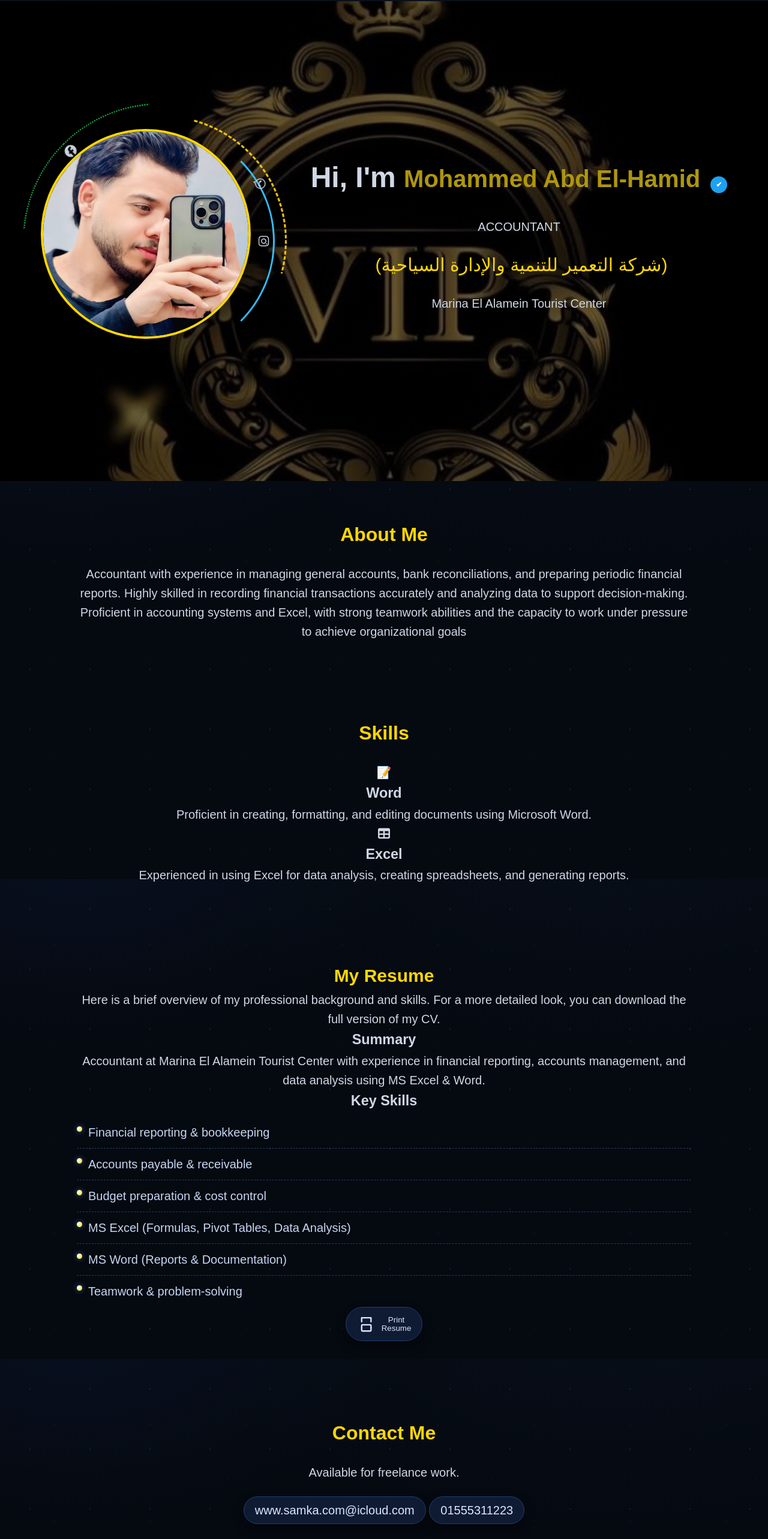
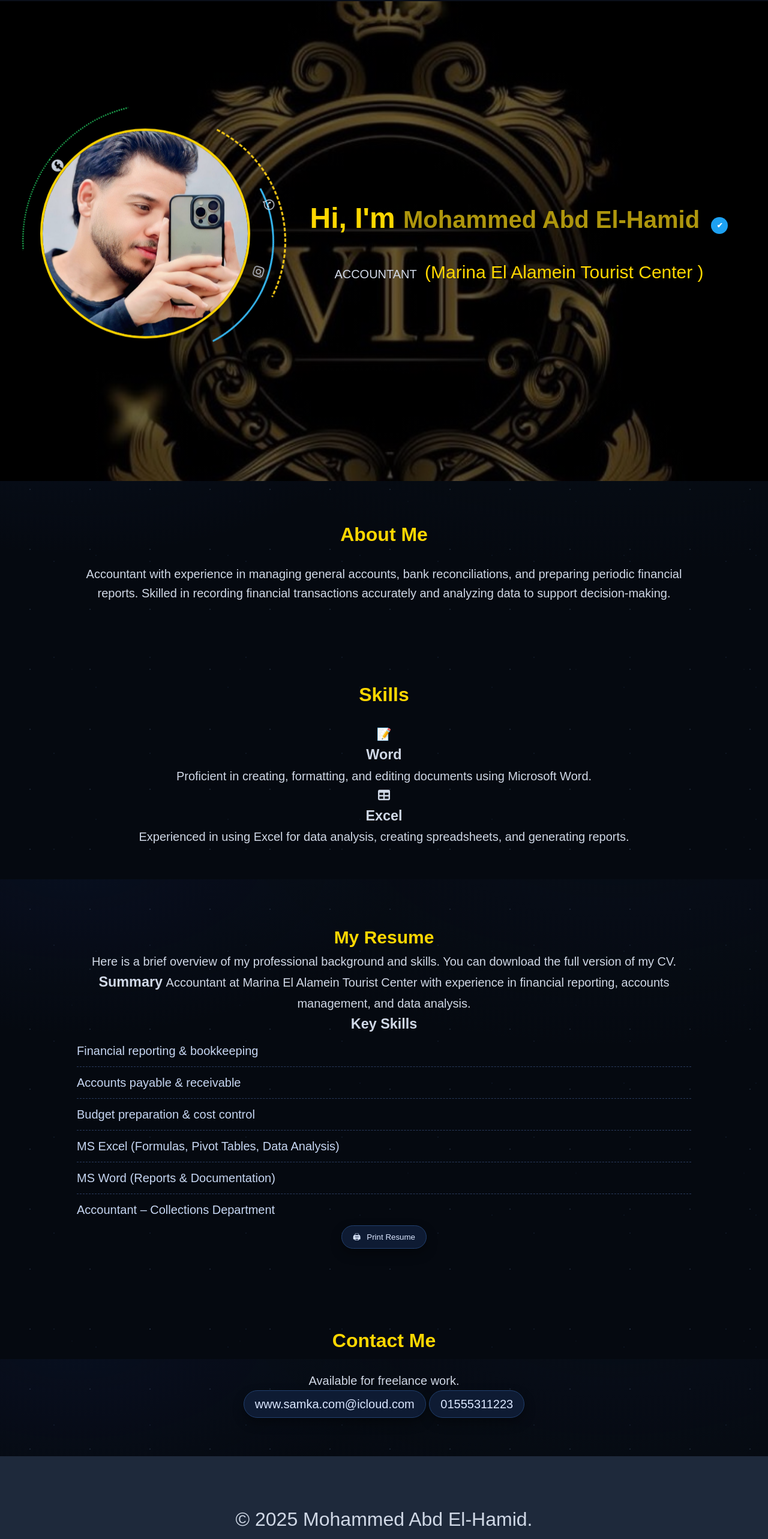
Before and after one commit to MhmedAdelAmer/portfolio2, a plain HTML site: page index.html in a window 1280 px wide. Shown: the part 134-2700 px from the top of the page at 60% size. Drawn offline with Linux system fonts and the light colour scheme.

Commit message:
Add files via upload

```diff
--- a/index.html
+++ b/index.html
@@ -7,9 +7,6 @@
     <title>My Portfolio</title>
     <link rel="stylesheet" href="style.css">
     <link rel="stylesheet" href="https://cdnjs.cloudflare.com/ajax/libs/font-awesome/6.5.0/css/all.min.css">
-</head>
-
-
     <style>
         .vyes {
             display: inline-flex;
@@ -23,30 +20,59 @@
             font-size: 12px;
             margin-left: 6px;
         }
+
         .ixi {
             font-size: 30px;
             color: #FFD700;
             margin-left: 8px;
         }
+
+        .lang-en {
+            display: none;
+        }
+
+        .lang-switch {
+            position: fixed;
+            top: 10px;
+            left: 10px;
+            z-index: 1000;
+        }
+
+        .lang-switch button {
+            background: #FFD700;
+            border: none;
+            padding: 6px 15px;
+            border-radius: 20px;
+            cursor: pointer;
+            font-weight: bold;
+        }
+
+        .lang-switch button:hover {
+            background: #b6932e;
+        }
     </style>
+</head>
 
 <body>
+    <div class="lang-switch">
+        <button id="langBtn">EN</button>
+    </div>
 
     <!-- Navbar -->
     <nav class="navbar">
-        <div class="logo" >
-            <a href="#"><img src="img/WhatsApp Image 2025-08-26 at 15.54.32_8e6cf011.jpg" alt=""></a>
+        <div class="logo">
+            <a href="#"><img src="img/WhatsApp Image 2025-08-26 at 15.54.32_8e6cf011.jpg" alt="Logo"></a>
         </div>
         <div class="menu-toggle" id="menu-toggle">
             <i class="fas fa-bars"></i>
         </div>
 
         <ul class="nav-links" id="nav-links">
-            <li><a href="#home">Home</a></li>
-            <li><a href="#about">About</a></li>
-            <li><a href="#skills">Skills</a></li>
-            <li><a href="#resume">Resume</a></li>
-            <li><a href="#contact">Contact</a></li>
+            <li><a href="#home" class="lang-en">Home</a><a href="#home" class="lang-ar">الرئيسية</a></li>
+            <li><a href="#about" class="lang-en">About</a><a href="#about" class="lang-ar">نبذة</a></li>
+            <li><a href="#skills" class="lang-en">Skills</a><a href="#skills" class="lang-ar">المهارات</a></li>
+            <li><a href="#resume" class="lang-en">Resume</a><a href="#resume" class="lang-ar">السيرة الذاتية</a></li>
+            <li><a href="#contact" class="lang-en">Contact</a><a href="#contact" class="lang-ar">تواصل</a></li>
         </ul>
 
         <div class="social-icons">
@@ -58,123 +84,140 @@
         </div>
     </nav>
 
-    <!-- Header -->
+
     <header id="home">
-
-        <!-- img -->
         <div class="imag">
-            <img src="img/WhatsApp Image 2025-08-26 at 15.52.09_182f9fcd.jpg" alt="">
+            <img  class="fade-down" src="img/WhatsApp Image 2025-08-26 at 15.52.09_182f9fcd.jpg" alt="Profile Picture">
             <span class="circle-anim one"><i class="fab fa-instagram"></i></span>
             <span class="circle-anim two"><i class="fab fa-whatsapp"></i></span>
             <span class="circle-anim three"><i class="fab fa-facebook"></i></span>
         </div>
 
-        </div>
         <div class="image-right">
             <div class="hero">
-                <h1>Hi, I'm <span class="name"  style="color:#ae960d; font-size:40px;"  >Mohammed Abd El-Hamid </span>
+                <h1>
+                    <span   class="lang-en">Hi, I'm <span class="name" style="color:#ae960d; font-size:40px;">Mohammed Abd
+                            El-Hamid</span></span>
+                    <span class="lang-ar">مرحبًا، أنا <span class="name" style="color:#ae960d; font-size:40px;">محمد عبد
+                            الحميد</span></span>
                     <p class="vyes">✔</p>
                 </h1>
-                <p>ACCOUNTANT<p class="ixi">(شركة التعمير للتنمية والإدارة السياحية)</p> Marina El Alamein Tourist Center</p>
-                <!-- <a href="#projects" class="btn">See my work</a> -->
+                <p class="lang-en">ACCOUNTANT <span class="ixi">(Marina El Alamein Tourist Center )</span><span></span></p>
+                <p class="lang-ar">محاسب <span class="ixi">(شركة التعمير للتنمية والإدارة السياحية – مركز مارينا
+                        السياحي)</span></p>
+            </div>
         </div>
     </header>
 
-    <!-- About -->
+
     <section id="about" class="section">
-        <h2>About Me</h2>
-        <p>
+        <h2><span class="lang-en">About Me</span><span class="lang-ar">نبذة عني</span></h2>
+        <p class="lang-en">
             Accountant with experience in managing general accounts, bank reconciliations, and preparing periodic
-            financial reports. Highly skilled in recording financial transactions accurately and analyzing data to
-            support decision-making. Proficient in accounting systems and Excel, with strong teamwork abilities and the
-            capacity to work under pressure to achieve organizational goals
+            financial
+            reports. Skilled in recording financial transactions accurately and analyzing data to support
+            decision-making.
+        </p>
+        <p class="lang-ar">
+            محاسب بخبرة في إدارة الحسابات العامة، والتسويات البنكية، وإعداد التقارير المالية الدورية. متمكن من تسجيل
+            المعاملات المالية بدقة وتحليل البيانات لدعم اتخاذ القرار.
         </p>
     </section>
 
-    <!-- Skills -->
+
     <section class="section" id="skills">
-        <h2 class="title">Skills</h2>
+        <h2 class="title"><span class="lang-en">Skills</span><span class="lang-ar">المهارات</span></h2>
         <div class="content">
             <div class="card">
-                <div class="icon">📝 </div>
+                <div class="icon">📝</div>
                 <div class="info">
-                    <h3>Word</h3>
-                    <p>Proficient in creating, formatting, and editing documents using Microsoft Word.</p>
+                    <h3><span class="lang-en">Word</span><span class="lang-ar">وورد</span></h3>
+                    <p class="lang-en">Proficient in creating, formatting, and editing documents using Microsoft Word.
+                    </p>
+                    <p class="lang-ar">متمكن من إنشاء وتنسيق وتحرير المستندات باستخدام مايكروسوفت وورد.</p>
                 </div>
             </div>
 
             <div class="card">
                 <div class="icon"><i class="fa-solid fa-table"></i></div>
                 <div class="info">
-                    <h3>Excel</h3>
-                    <p>Experienced in using Excel for data analysis, creating spreadsheets, and generating reports.</p>
-
+                    <h3><span class="lang-en">Excel</span><span class="lang-ar">إكسل</span></h3>
+                    <p class="lang-en">Experienced in using Excel for data analysis, creating spreadsheets, and
+                        generating reports.</p>
+                    <p class="lang-ar">خبرة في استخدام إكسل لتحليل البيانات، وإنشاء الجداول، وإعداد التقارير.</p>
                 </div>
             </div>
-
-
         </div>
     </section>
+
     <!-- Resume -->
     <section id="resume" class="section">
         <div class="wrap">
-            <h1 class="title"><span class="underline" style="color: #FFD700;"  >My Resume</span></h1>
+            <h1 class="title"><span class="underline" style="color: #FFD700;"><span class="lang-en">My
+                        Resume</span><span class="lang-ar">السيرة الذاتية</span></span></h1>
 
             <section class="panel">
-                <p class="lead">
-                    Here is a brief overview of my professional background and skills. For a more detailed look,
-                    you can download the full version of my CV.
-                </p>
+                <p class="lead lang-en">Here is a brief overview of my professional background and skills. You can
+                    download the full version of my CV.</p>
+                <p class="lead lang-ar">إليك نظرة عامة سريعة عن خبراتي ومهاراتي. يمكنك تحميل النسخة الكاملة من سيرتي
+                    الذاتية.</p>
 
                 <div class="grid">
                     <div>
-                        <h3 class="section-title">Summary</h3>
-                        <p class="summary">
-                            Accountant at Marina El Alamein Tourist Center with experience in financial reporting,
-                            accounts management, and data analysis using MS Excel & Word.
-                        </p>
+                        <h3 class="section-title lang-en">Summary</h3>
+                        <h3 class="section-title lang-ar">الملخص</h3>
+                        <p class="summary lang-en">Accountant at Marina El Alamein Tourist Center with experience in
+                            financial reporting, accounts management, and data analysis.</p>
+                        <p class="summary lang-ar">محاسب في مركز مارينا السياحي بخبرة في التقارير المالية، وإدارة
+                            الحسابات، وتحليل البيانات.</p>
                     </div>
 
                     <div>
-                        <h3 class="section-title">Key Skills</h3>
-                        <ul class="skills">
-                            <li><span class="dot"></span>Financial reporting & bookkeeping</li>
-                            <li><span class="dot"></span>Accounts payable & receivable</li>
-                            <li><span class="dot"></span>Budget preparation & cost control</li>
-                            <li><span class="dot"></span>MS Excel (Formulas, Pivot Tables, Data Analysis)</li>
-                            <li><span class="dot"></span>MS Word (Reports & Documentation)</li>
-                            <li><span class="dot"></span>Teamwork & problem-solving</li>
+                        <h3 class="section-title lang-en">Key Skills</h3>
+                        <h3 class="section-title lang-ar">المهارات الرئيسية</h3>
+                        <ul class="skills lang-en">
+                            <li>Financial reporting & bookkeeping</li>
+                            <li>Accounts payable & receivable</li>
+                            <li>Budget preparation & cost control</li>
+                            <li>MS Excel (Formulas, Pivot Tables, Data Analysis)</li>
+                            <li>MS Word (Reports & Documentation)</li>
+                            <li>Accountant – Collections Department</li>
+
+
+
+
+
+                        </ul>
+                        <ul class="skills lang-ar">
+                            <li>التقارير المالية ومسك الدفاتر</li>
+                            <li>الحسابات الدائنة والمدينة</li>
+                            <li>إعداد الميزانيات والرقابة على التكاليف</li>
+                            <li>إكسل (معادلات، جداول محورية، تحليل البيانات)</li>
+                            <li>وورد (تقارير وتوثيق)</li>
+                            <li>محاسب – بقسم التحصيلات</li>
                         </ul>
                     </div>
                 </div>
             </section>
         </div>
         <div class="actions">
-
-            <button class="btn" onclick="window.print()">
-                <svg class="ico" viewBox="0 0 24 24" fill="none" stroke="currentColor" stroke-width="1.8"
-                    stroke-linecap="round" stroke-linejoin="round">
-                    <path d="M6 9V4h12v5"></path>
-                    <rect x="6" y="13" width="12" height="8" rx="1"></rect>
-                    <path d="M6 17h0.01M18 17h0.01"></path>
-                </svg>
-                Print Resume
-            </button>
+            <button class="btn" onclick="window.print()">🖨 <span class="lang-en">Print Resume</span><span
+                    class="lang-ar">طباعة السيرة الذاتية</span></button>
         </div>
-
     </section>
 
-    <!-- Contact -->
     <section id="contact" class="section contact">
-        <h2>Contact Me</h2>
-        <p>Available for freelance work.</p>
-        <a href="www.samka.com@icloud.com" class="btn">www.samka.com@icloud.com</a>
+        <h2><span class="lang-en">Contact Me</span><span class="lang-ar">تواصل معي</span></h2>
+        <p class="lang-en">Available for freelance work.</p>
+        <p class="lang-ar">متاح للعمل الحر.</p><br>
+        <a href="mailto:www.samka.com@icloud.com" class="btn">www.samka.com@icloud.com</a>
         <a href="tel:+201555311223" class="btn">01555311223</a>
     </section>
 
-    <!-- Footer -->
+
     <footer>
-        <p>&copy; 2025Mohammed Abd El-Hamid.</p>
+        <p><span class="lang-en">&copy; 2025 Mohammed Abd El-Hamid.</span><span class="lang-ar">&copy; 2025 محمد عبد
+                الحميد.</span></p>
         <div class="social-icons" id="footer-social-icons">
             <a href="https://www.facebook.com/share/19g5XsYUwj/?mibextid=wwXIfr" aria-label="Facebook"><i
                     class="fab fa-facebook"></i></a>
@@ -182,17 +225,85 @@
                 aria-label="Instagram"><i class="fab fa-instagram"></i></a>
             <a href="https://wa.me/+201555311223" aria-label="WhatsApp"><i class="fab fa-whatsapp"></i></a>
         </div>
+    </footer>
+    <script>
 
-    </footer>
-
-    <script>
         const menuToggle = document.getElementById("menu-toggle");
         const navLinks = document.getElementById("nav-links");
 
         menuToggle.addEventListener("click", () => {
             navLinks.classList.toggle("active");
         });
+
+        function setLanguage(lang) {
+            if (lang === 'en') {
+                document.querySelectorAll('.lang-en').forEach(el => el.style.display = 'inline');
+                document.querySelectorAll('.lang-ar').forEach(el => el.style.display = 'none');
+                document.documentElement.lang = 'en';
+                document.documentElement.dir = 'ltr';
+                langBtn.textContent = "AR";   // زر يتحول للعربي
+                localStorage.setItem("siteLang", "en");
+            } else {
+                document.querySelectorAll('.lang-en').forEach(el => el.style.display = 'none');
+                document.querySelectorAll('.lang-ar').forEach(el => el.style.display = 'inline');
+                document.documentElement.lang = 'ar';
+                document.documentElement.dir = 'rtl';
+                langBtn.textContent = "EN";   // زر يتحول للإنجليزي
+                localStorage.setItem("siteLang", "ar");
+            }
+        }
+
+        // عند الضغط على الزر
+        langBtn.addEventListener("click", () => {
+            const currentLang = document.documentElement.lang;
+            setLanguage(currentLang === "ar" ? "en" : "ar");
+        });
+
+        // تحميل اللغة المختارة سابقاً أو الافتراضي (إنجليزي)
+        window.onload = () => {
+            const savedLang = localStorage.getItem("siteLang") || "en"; // الأساسي إنجليزي
+            setLanguage(savedLang);
+        };
+
+
+
+
+        // كل العناصر اللي عليها الكلاس fade-down
+        const fadeElements = document.querySelectorAll('.fade-down');
+
+        function showOnScroll() {
+            fadeElements.forEach(el => {
+                const rect = el.getBoundingClientRect();
+                if (rect.top < window.innerHeight - 50) {
+                    el.classList.add('show');
+                }
+            });
+        }
+
+        // أول تحميل + عند الاسكرول
+        window.addEventListener('scroll', showOnScroll);
+        window.addEventListener('load', showOnScroll);
+
+
+
+
+
+
+
+
+
+
+
+
+
+
+
+
+
+
     </script>
+
+
 </body>
 
 </html>
--- a/style.css
+++ b/style.css
@@ -469,3 +469,15 @@ img {
         height: 360px;
     }
 }
+
+/* حركة نزول من فوق */
+.fade-down {
+    opacity: 0;
+    transform: translateY(-50px);
+    transition: opacity 7s ease, transform 7s ease;
+}
+
+.fade-down.show {
+    opacity: 1;
+    transform: translateY(0);
+}
```
Lines whose indentation alone changed are shown as unchanged.
